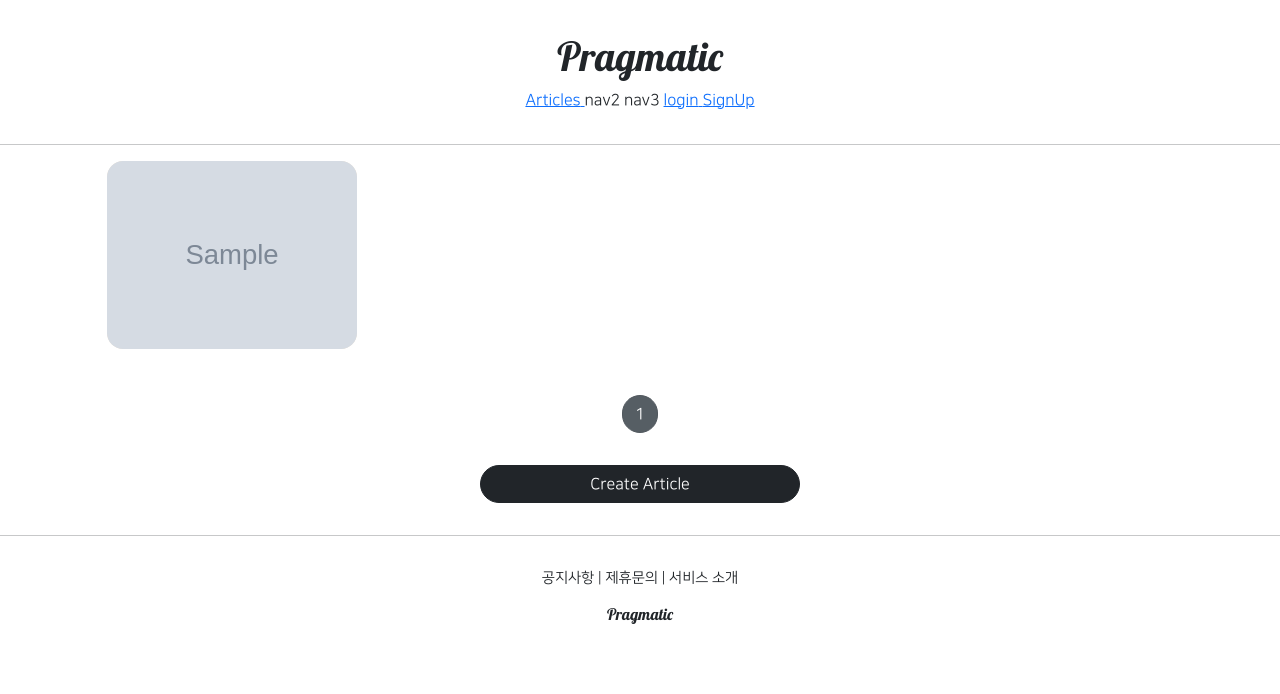
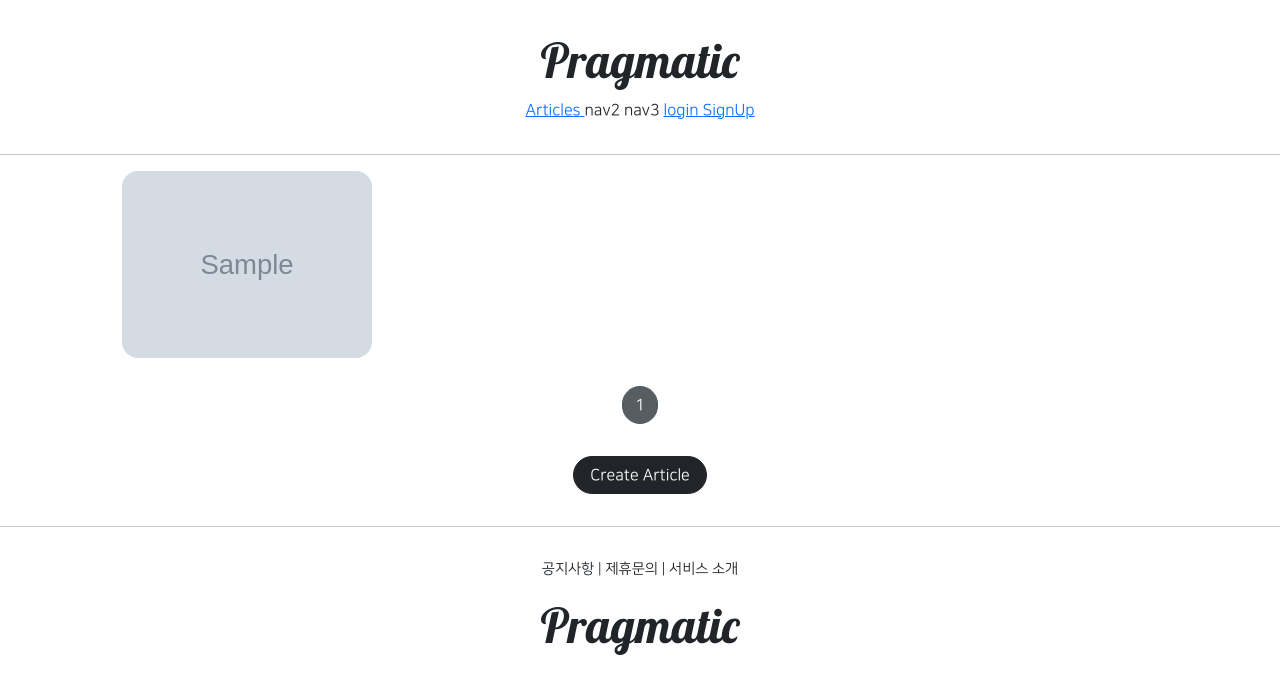
Before and after one commit to Lumieres/pragmatic, a Django app: page /articles/list/ in a window 1280 px wide. Shown: the top 694 px of the page. Run offline with Django 4.2, Linux system fonts and the light colour scheme; tables that the repository leaves empty hold one stand-in row (values such as "Sample post"); grey boxes marked "Sample" are stand-in pictures; some libraries are stand-ins or nearby versions.

Commit message:
django course 39 commit

```diff
--- a/articleapp/templates/articleapp/list.html
+++ b/articleapp/templates/articleapp/list.html
@@ -3,9 +3,18 @@
 {% block content %}
 
 <style>
+
+  .container {
+    padding: 0;
+    margin: 0, auto;
+  }
+
+  .container a {
+    width: 45%;
+    max-width: 250px;
+  }
+
   .container div {
-    width: 250px;
-    background-color: antiquewhite;
     display: flex;
     justify-content: center;
     align-items: center;
@@ -37,7 +46,7 @@
 {% include 'snippets/pagination.html' with page_obj=page_obj %}
 
 <div style="text-align: center">
-  <a href="{% url 'articleapp:create' %}" class="btn btn-dark rounded-pill col-3 mt-3 mb-3">
+  <a href="{% url 'articleapp:create' %}" class="btn btn-dark rounded-pill mt-3 mb-3 px-3">
     Create Article
   </a>
 </div>
--- a/pragmatic/settings.py
+++ b/pragmatic/settings.py
@@ -40,7 +40,7 @@ SECRET_KEY =  env('SECRET_KEY')
 # SECURITY WARNING: don't run with debug turned on in production!
 DEBUG = True
 
-ALLOWED_HOSTS = []
+ALLOWED_HOSTS = ['*']
 
 
 # Application definition
--- a/static/base.css
+++ b/static/base.css
@@ -1,5 +1,6 @@
 .pragmatic_logo{
     font-family: 'Lobster', cursive;
+    font-size: 3rem;
 }
 
 .pragmatic_footer_button {
@@ -15,3 +16,9 @@
     text-align:center;
     margin: 2rem 0;
 }
+
+@media screen and (max-width:500px) {
+    html {
+        font-size: 13px;
+    }
+}
--- a/static/js/magicgrid.js
+++ b/static/js/magicgrid.js
@@ -288,7 +288,7 @@ MagicGrid.prototype.listen = function listen () {
 let magicGrid = new MagicGrid({
   container: '.container',
   animate: true,
-  gutter: 30,
+  gutter: 12,
   static: true,
   useMin: true
 });
--- a/templates/head.html
+++ b/templates/head.html
@@ -3,6 +3,7 @@
 
 <head>
     <meta charset="UTF-8">
+    <meta name="viewport" content="width=device-width, initial-scale=1, shrink-to-fit=no">
     <title>Pragmatic</title>
 
     <!--    BOOTSTRAP LINK-->
```
